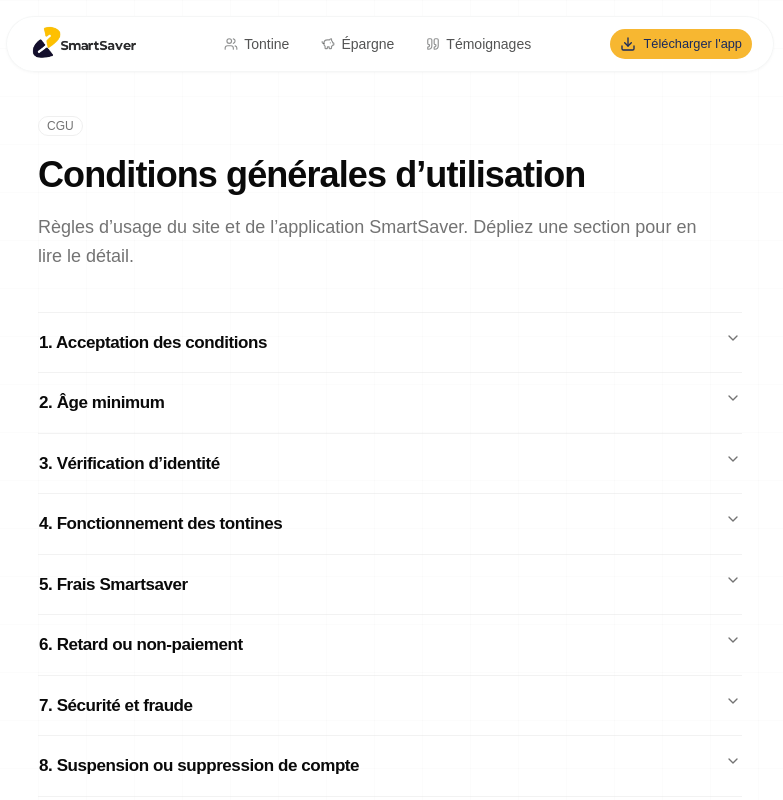
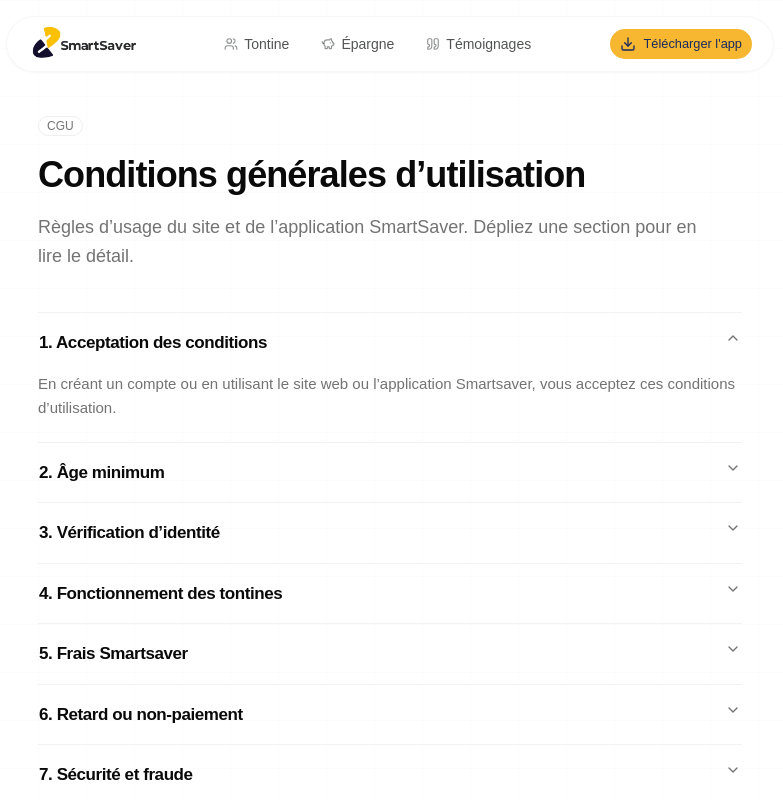
Before and after one commit to The-Ghost03/smartsaver-web-react, a React (Vite) app: page /cgu in a window 1280 px wide. Shown: the top 800 px of the page, without its empty margins (250-1033 px from the left). Built offline with nearby package versions, Linux system fonts and the light colour scheme.

Commit message:
feat: update LegalAccordion component to set default open item and enhance trigger styling for better user interaction

```diff
--- a/src/components/legal/LegalAccordion.jsx
+++ b/src/components/legal/LegalAccordion.jsx
@@ -13,9 +13,12 @@ const contentProse =
  * @param {{ id: string; title: string; body: React.ReactNode }[]} items
  */
 export function LegalAccordion({ items, className }) {
+  const defaultOpen = items[0]?.id ? [items[0].id] : [];
+
   return (
     <Accordion
       type="multiple"
+      defaultValue={defaultOpen}
       className={cn("w-full border-y border-border/50", className)}
     >
       {items.map((item) => (
@@ -24,7 +27,7 @@ export function LegalAccordion({ items, className }) {
           value={item.id}
           className="border-0 border-b border-border/50 bg-transparent px-0 shadow-none ring-0 last:border-b-0"
         >
-          <AccordionTrigger className="py-4 text-left font-heading text-base font-semibold tracking-tight text-foreground hover:no-underline md:text-[1.0625rem]">
+          <AccordionTrigger className="cursor-pointer py-4 text-left font-heading text-base font-semibold tracking-tight text-foreground underline-offset-4 hover:underline md:text-[1.0625rem]">
             {item.title}
           </AccordionTrigger>
           <AccordionContent
```
